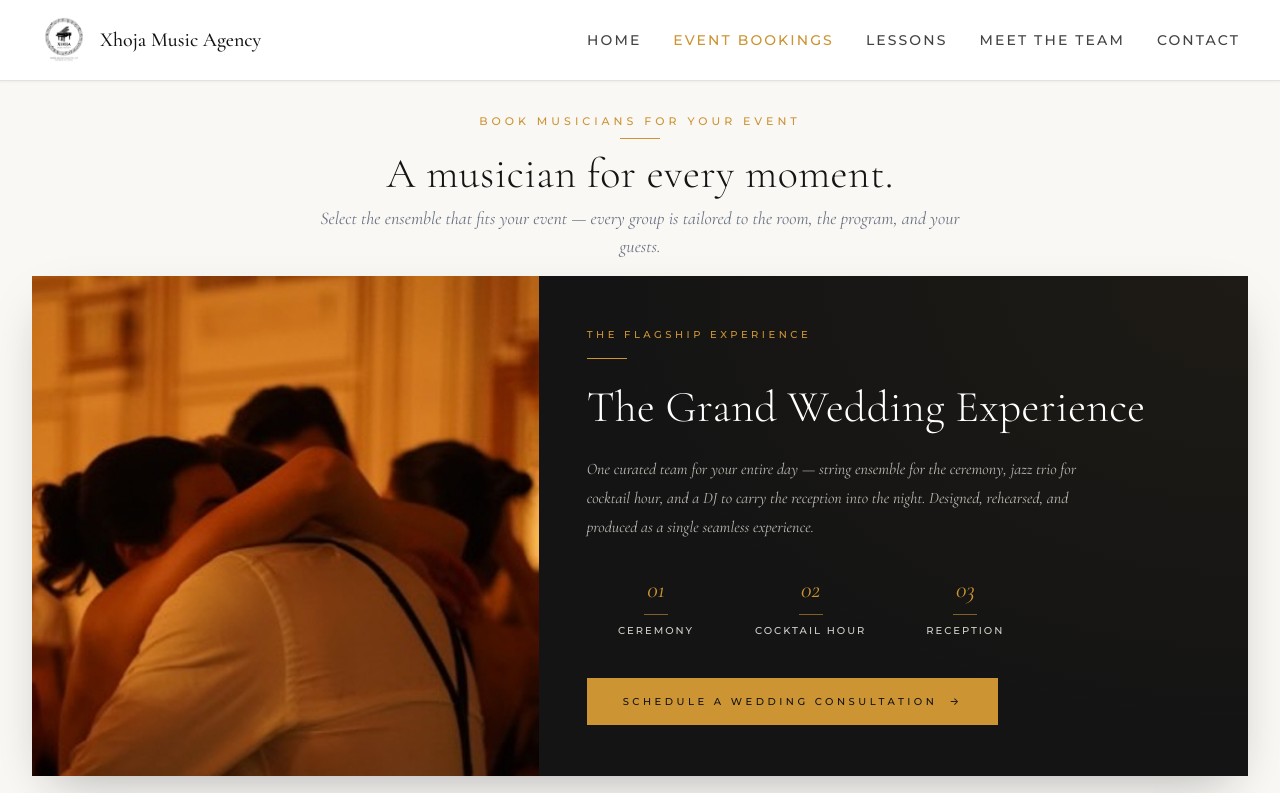
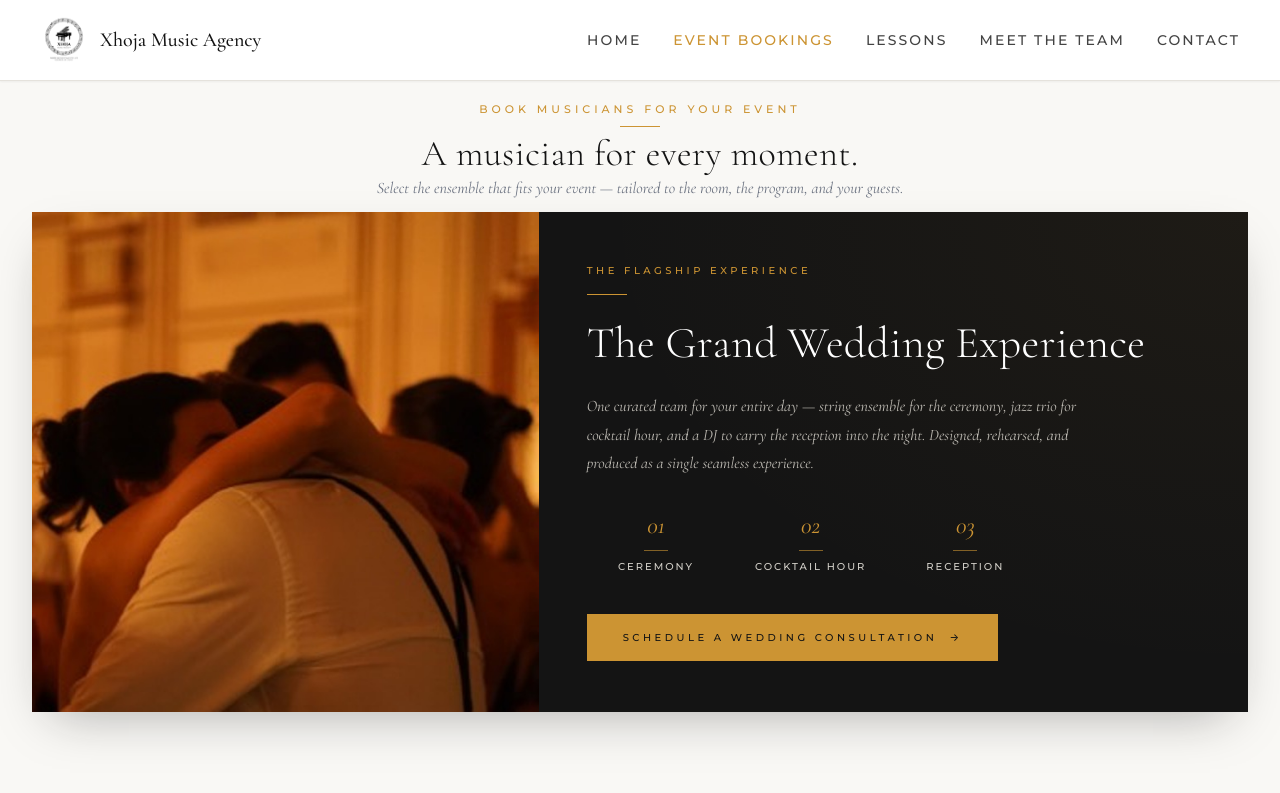
Before and after one commit to xhojamusicagency-cmd/xhoja-music-agency, a React (Vite) app: page /ensembles in a window 1280 px wide. Shown: the top 793 px of the page. Built offline with nearby package versions, Linux system fonts and the light colour scheme.

Commit message:
Aggressively compress hero so wedding card sits high above the fold on load

```diff
--- a/src/pages/Ensembles.tsx
+++ b/src/pages/Ensembles.tsx
@@ -83,18 +83,18 @@ export default function Ensembles() {
 
   return (
     <div className="bg-cream-light">
-      {/* Page header — compact so the flagship card sits above the fold */}
-      <section className="bg-cream-light pt-6 pb-3 md:pt-8 md:pb-4">
+      {/* Page header — ultra compact so flagship sits high above the fold */}
+      <section className="bg-cream-light pt-4 pb-2 md:pt-5 md:pb-3">
         <div className="max-w-4xl mx-auto px-4 sm:px-6 lg:px-8 text-center">
           <p className="text-gold uppercase tracking-[4px] text-[11px] mb-2 font-medium">
             Book Musicians For Your Event
           </p>
-          <div className="w-10 h-px bg-gold mx-auto mb-3"></div>
-          <h1 className="font-serif text-[28px] sm:text-[36px] md:text-[42px] font-light leading-[1.08] tracking-[0.5px] mb-2 text-dark">
+          <div className="w-10 h-px bg-gold mx-auto mb-2"></div>
+          <h1 className="font-serif text-[24px] sm:text-[32px] md:text-[36px] font-light leading-[1.05] tracking-[0.5px] mb-1 text-dark">
             A musician for every moment.
           </h1>
-          <p className="font-serif italic text-base md:text-lg text-gray-500 max-w-2xl mx-auto leading-[1.6]">
-            Select the ensemble that fits your event &mdash; every group is tailored to the room, the program, and your guests.
+          <p className="font-serif italic text-sm md:text-base text-gray-500 max-w-xl mx-auto leading-[1.5]">
+            Select the ensemble that fits your event &mdash; tailored to the room, the program, and your guests.
           </p>
         </div>
       </section>
```
